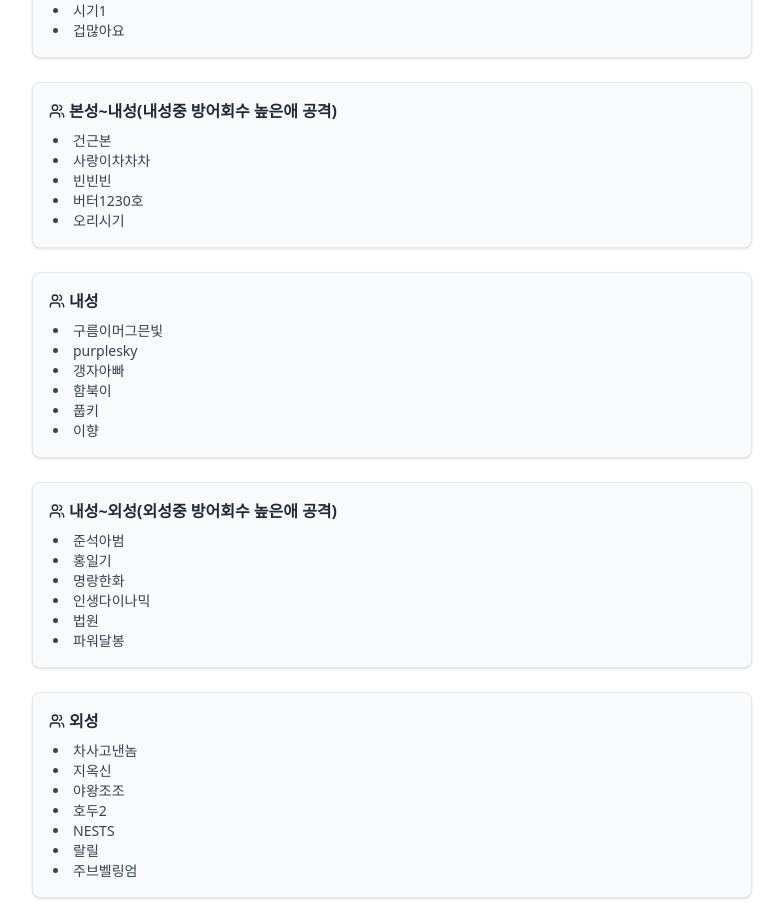
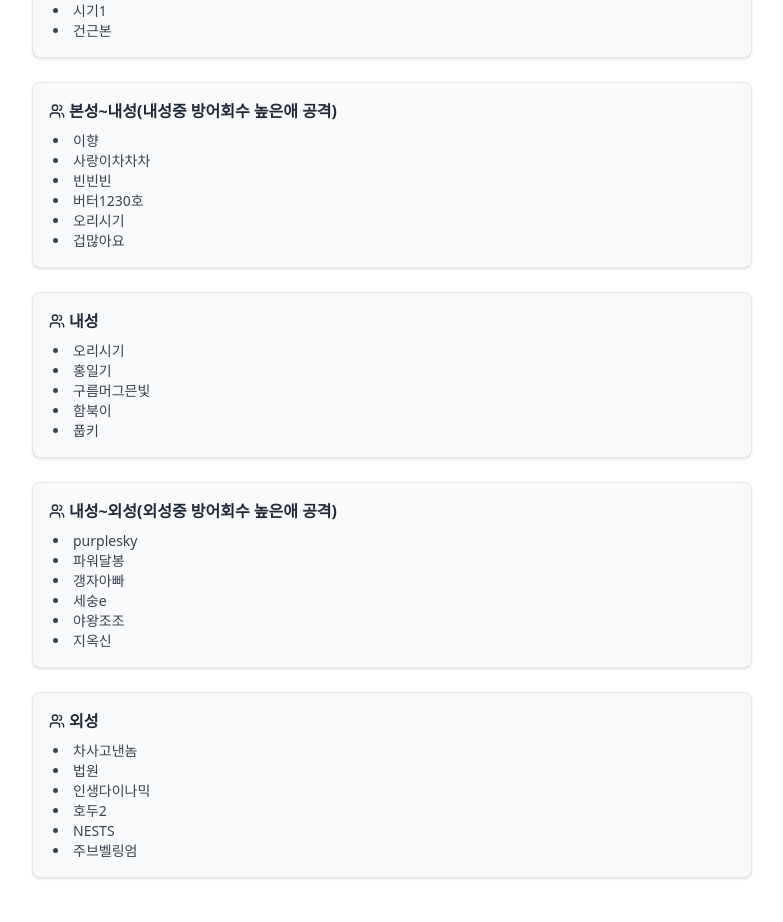
Before and after one commit to ogeongeun/snr-guide, a React (Create React App) app: page /guild-offense/setup in a window 1280 px wide. Shown: the part 180-1102 px from the top of the page, without its empty margins (248-1031 px from the left). Built offline with nearby package versions, Linux system fonts and the light colour scheme.

Commit message:
공성전 목요일

```diff
--- a/src/pages/GuildOffenseSetupPage.jsx
+++ b/src/pages/GuildOffenseSetupPage.jsx
@@ -3,11 +3,11 @@ import { Users } from 'lucide-react';
 
 const GuildOffenseSetupPage = () => {
   const userGroups = {
-    '본성': ['아도어','하이퍼울트라캡짱','렝차','시기1','겁많아요'],
-    '본성~내성(내성중 방어회수 높은애 공격)': ['건근본','사랑이차차차','빈빈빈','버터1230호','오리시기'],
-    '내성': [ '구름이머그믄빛','purplesky','갱자아빠','함북이','풉키','이향'],
-     '내성~외성(외성중 방어회수 높은애 공격)': ['준석아범','홍일기','명랑한화','인생다이나믹','법원','파워달봉'],
-    '외성': ['차사고낸놈','지옥신','야왕조조','호두2','NESTS','랄릴','주브벨링엄'],
+    '본성': ['아도어','하이퍼울트라캡짱','렝차','시기1','건근본'],
+    '본성~내성(내성중 방어회수 높은애 공격)': ['이향','사랑이차차차','빈빈빈','버터1230호','오리시기',"겁많아요"],
+    '내성': [ '오리시기','홍일기','구름머그믄빛','함북이','풉키'],
+     '내성~외성(외성중 방어회수 높은애 공격)': ['purplesky','파워달봉','갱자아빠','세숭e','야왕조조','지옥신'],
+    '외성': ['차사고낸놈','법원','인생다이나믹','호두2','NESTS','주브벨링엄'],
 
   };
 
```
